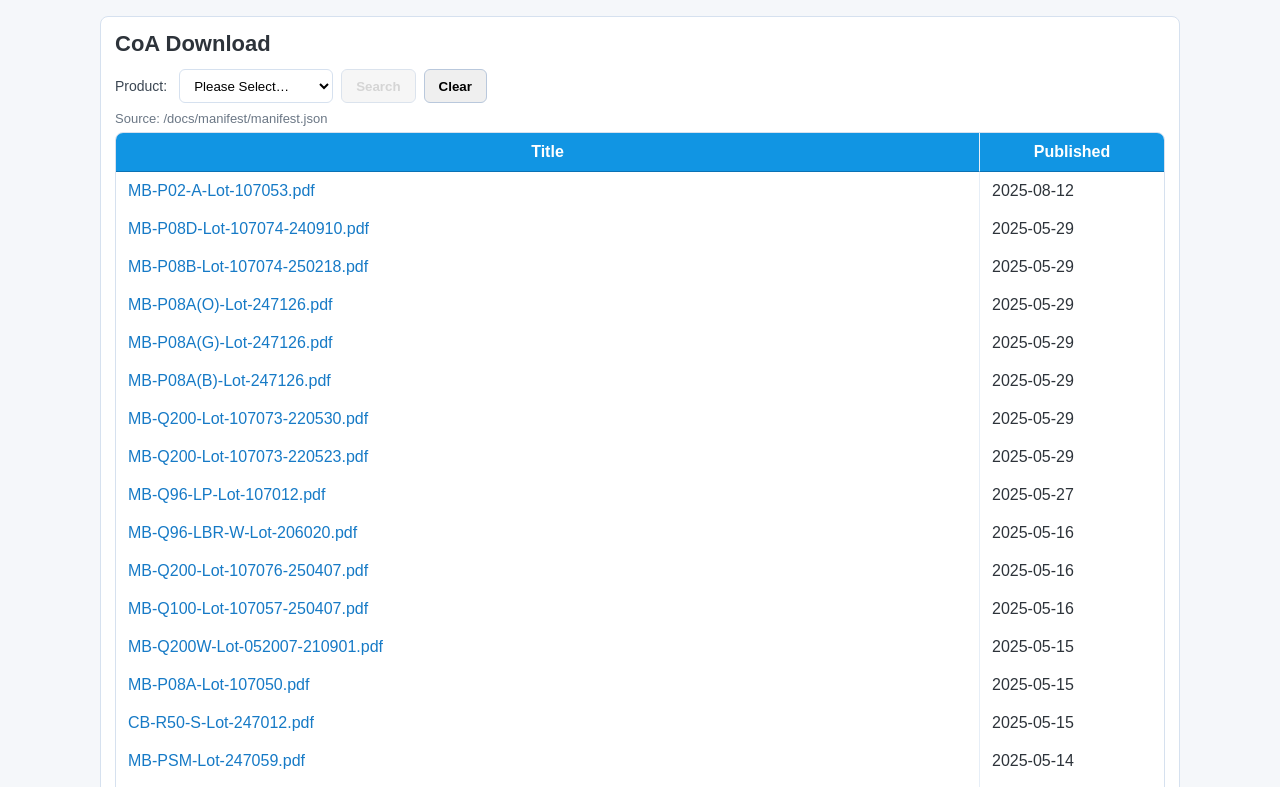
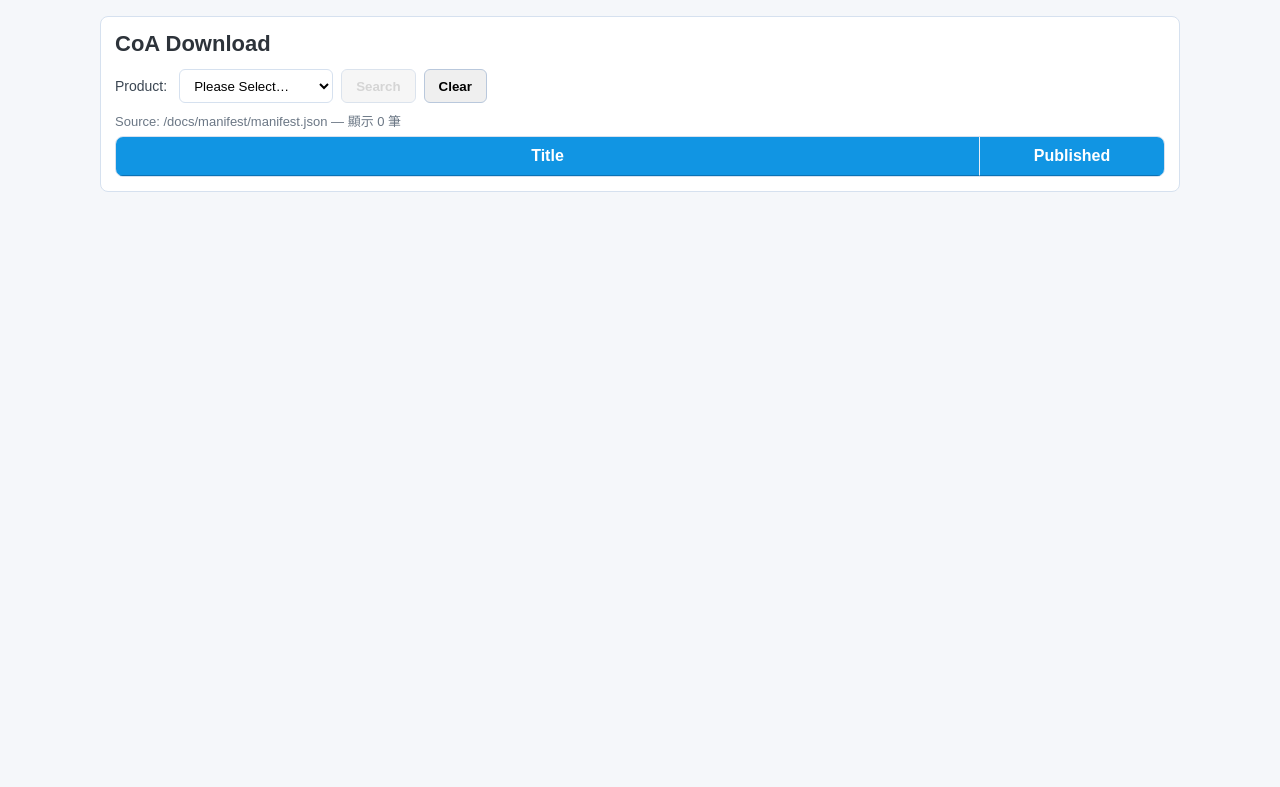
Before and after one commit to kjgkhkk/coa-search, a website: page docs/index.html in a window 1280 px wide. Both pictures are taken after a click on the button "Clear". Shown: the top 787 px of the page. Drawn offline with Linux system fonts and the light colour scheme.

Commit message:
Update index.html

```diff
--- a/docs/index.html
+++ b/docs/index.html
@@ -73,7 +73,7 @@
         <button id="clearBtn" class="btn">Clear</button>
       </div>
 
-      <div id="status" class="status">Source: (detecting…)</div>
+      <div id="status" class="status">Source: (detecting…) — waiting for Search</div>
 
       <!-- Result table -->
       <div class="tablewrap">
@@ -84,7 +84,9 @@
               <th style="width:160px;">Published</th>
             </tr>
           </thead>
-          <tbody id="tbody"></tbody>
+          <tbody id="tbody">
+            <!-- 初始狀態不顯示任何資料，待使用者按 Search -->
+          </tbody>
         </table>
       </div>
     </div>
@@ -159,22 +161,26 @@
       }
       searchBtn.disabled = !ok;
       statusEl.textContent = (manifestPick
-        ? `Source: ${manifestPick} ${ok ? '— Ready.' : ''}`
-        : (ok ? 'Ready.' : 'Please select product and enter Lot.'));
+        ? `Source: ${manifestPick} — ${ok ? 'Ready. Press Search.' : 'waiting for Search'}`
+        : `${ok ? 'Ready. Press Search.' : 'waiting for Search'}`);
     }
     sel.addEventListener('change', refreshLotUI);
     [lotInput, lotTube, lotCap].forEach(el=>{
       el.addEventListener('input', validate);
-      el.addEventListener('keydown', e=>{ if(e.key==='Enter' && !searchBtn.disabled){ applyFilter(); } });
+      el.addEventListener('keydown', e=>{ if(e.key==='Enter' && !searchBtn.disabled){ runSearch(); } });
     });
-    searchBtn.addEventListener('click', applyFilter);
+    searchBtn.addEventListener('click', runSearch);
     clearBtn.addEventListener('click', ()=>{
       sel.value=''; lotInput.value=''; lotTube.value=''; lotCap.value='';
-      refreshLotUI(); applyFilter(true);
+      refreshLotUI();
+      tbody.innerHTML = ''; // 清空表格
+      updateCount(0);
     });
 
-    // ===== Manifest fetch & render =====
+    // ===== Manifest load (預先載入到記憶體，但不渲染) =====
     let manifestPick = '';
+    let MANIFEST_ITEMS = []; // 正常化後的 items 暫存
+
     async function pickManifest(){
       const A = './manifest/manifest.json';
       const B = './manifest.json';
@@ -193,7 +199,6 @@
     }
 
     function normItem(it){
-      // 盡量容錯：支援 {name,url,modifiedTime|mtime|published,id}
       const name = it.name || it.title || '';
       const url  = it.url || (it.id ? `https://drive.google.com/uc?id=${it.id}&export=download` : '#');
       const d = it.modifiedTime || it.mtime || it.published || it.date || '';
@@ -201,71 +206,65 @@
       return {name, url, date: iso};
     }
 
-    function render(items){
-      const html = items.map(it=>{
-        const {name,url,date} = normItem(it);
-        return `<tr data-name="${encodeURIComponent(name)}">
-          <td class="title"><a href="${url}" target="_blank" rel="noopener">${name}</a></td>
-          <td>${date}</td>
-        </tr>`;
-      }).join('');
-      tbody.innerHTML = html || `<tr><td colspan="2">❌ No files</td></tr>`;
-      applyFilter(true); // 初次渲染後依目前條件更新顯示與計數
+    function rowHTML(it){
+      return `<tr>
+        <td class="title"><a href="${it.url}" target="_blank" rel="noopener">${it.name}</a></td>
+        <td>${it.date}</td>
+      </tr>`;
     }
 
-    // ===== Filtering (client-side on rendered rows) =====
-    function rowMatches(nameText, product, lotSingleVal, tubeVal, capVal){
-      const txt = nameText.toLowerCase();
-      if (!product) return true; // 清除時顯示全部
-      const p = product.toLowerCase();
+    function updateCount(n){
+      statusEl.textContent = `${manifestPick ? 'Source: '+manifestPick+' — ' : ''}顯示 ${n} 筆`;
+    }
 
+    // ===== Filtering by product / lot，僅在按下 Search 時套用 =====
+    function matchByRules(name, product, lotS, lotT, lotC){
+      const txt = name.toLowerCase();
+      if (!product) return false; // 沒選產品時不顯示任何資料
       if (separateProducts.has(product)){
         let ok = false;
-        if (isDigits(tubeVal)){
-          const key = `${product}-Lot-${tubeVal}`.toLowerCase();
+        if (isDigits(lotT)){
+          const key = `${product}-Lot-${lotT}`.toLowerCase();
           ok = ok || txt.includes(key);
         }
-        if (isDigits(capVal)){
-          // 支援「MB-XXXXCAP-Lot-」或「MB-XXXX-CAP-Lot-」兩種
-          const k1 = `${product}CAP-Lot-${capVal}`.toLowerCase();
-          const k2 = `${product}-CAP-Lot-${capVal}`.toLowerCase();
+        if (isDigits(lotC)){
+          const k1 = `${product}CAP-Lot-${lotC}`.toLowerCase();
+          const k2 = `${product}-CAP-Lot-${lotC}`.toLowerCase();
           ok = ok || txt.includes(k1) || txt.includes(k2);
         }
         return ok;
       } else {
-        const key = `${product}-Lot-${lotSingleVal}`.toLowerCase();
-        return isDigits(lotSingleVal) && txt.includes(key);
+        return isDigits(lotS) && txt.includes(`${product}-Lot-${lotS}`.toLowerCase());
       }
     }
 
-    function applyFilter(isInit=false){
+    function renderFiltered(product, lotS, lotT, lotC){
+      const filtered = MANIFEST_ITEMS.filter(it => matchByRules(it.name, product, lotS, lotT, lotC));
+      // 依日期新→舊
+      filtered.sort((a,b)=> (b.date||'').localeCompare(a.date||''));
+      tbody.innerHTML = filtered.length
+        ? filtered.map(rowHTML).join('')
+        : `<tr><td colspan="2">❌ No files</td></tr>`;
+      updateCount(filtered.length);
+    }
+
+    function runSearch(){
       const product = sel.value;
       const lotS = lotInput.value.trim();
       const lotT = lotTube.value.trim();
       const lotC = lotCap.value.trim();
-
-      const rows = Array.from(tbody.querySelectorAll('tr'));
-      let shown = 0;
-      rows.forEach(tr=>{
-        const name = decodeURIComponent(tr.getAttribute('data-name')||'');
-        const ok = rowMatches(name, product, lotS, lotT, lotC);
-        tr.style.display = ok ? '' : 'none';
-        if (ok) shown++;
-      });
-      if (!isInit){
-        statusEl.textContent = `${manifestPick ? 'Source: '+manifestPick+' — ' : ''}顯示 ${shown} 筆`;
-      }else{
-        statusEl.textContent = `${manifestPick ? 'Source: '+manifestPick : ''}`;
-      }
+      renderFiltered(product, lotS, lotT, lotC);
     }
 
-    // ===== Boot =====
+    // ===== Boot：載入 manifest 到記憶體，但不渲染任何列 =====
     (async ()=>{
       try{
         const data = await pickManifest();
-        // 支援清單是陣列或包在 {files: []}
         const items = Array.isArray(data) ? data : (data.files || data.items || []);
-        render(items);
+        MANIFEST_ITEMS = items.map(normItem);
+        // 初始狀態：不渲染資料
+        tbody.innerHTML = '';
+        updateCount(0);
       }catch(e){
         console.error(e);
         statusEl.textContent = '⚠ Cannot load manifest';
```
